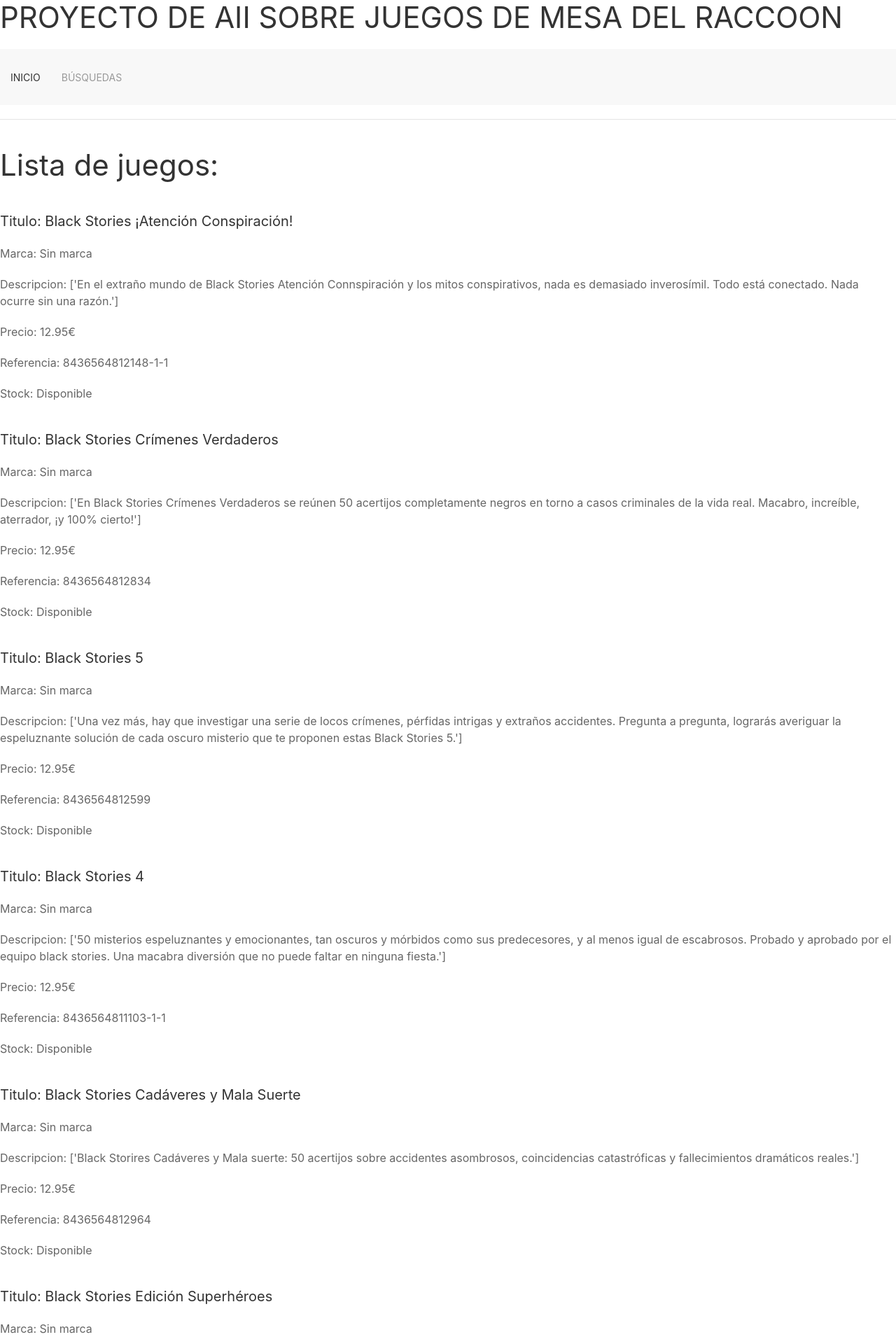
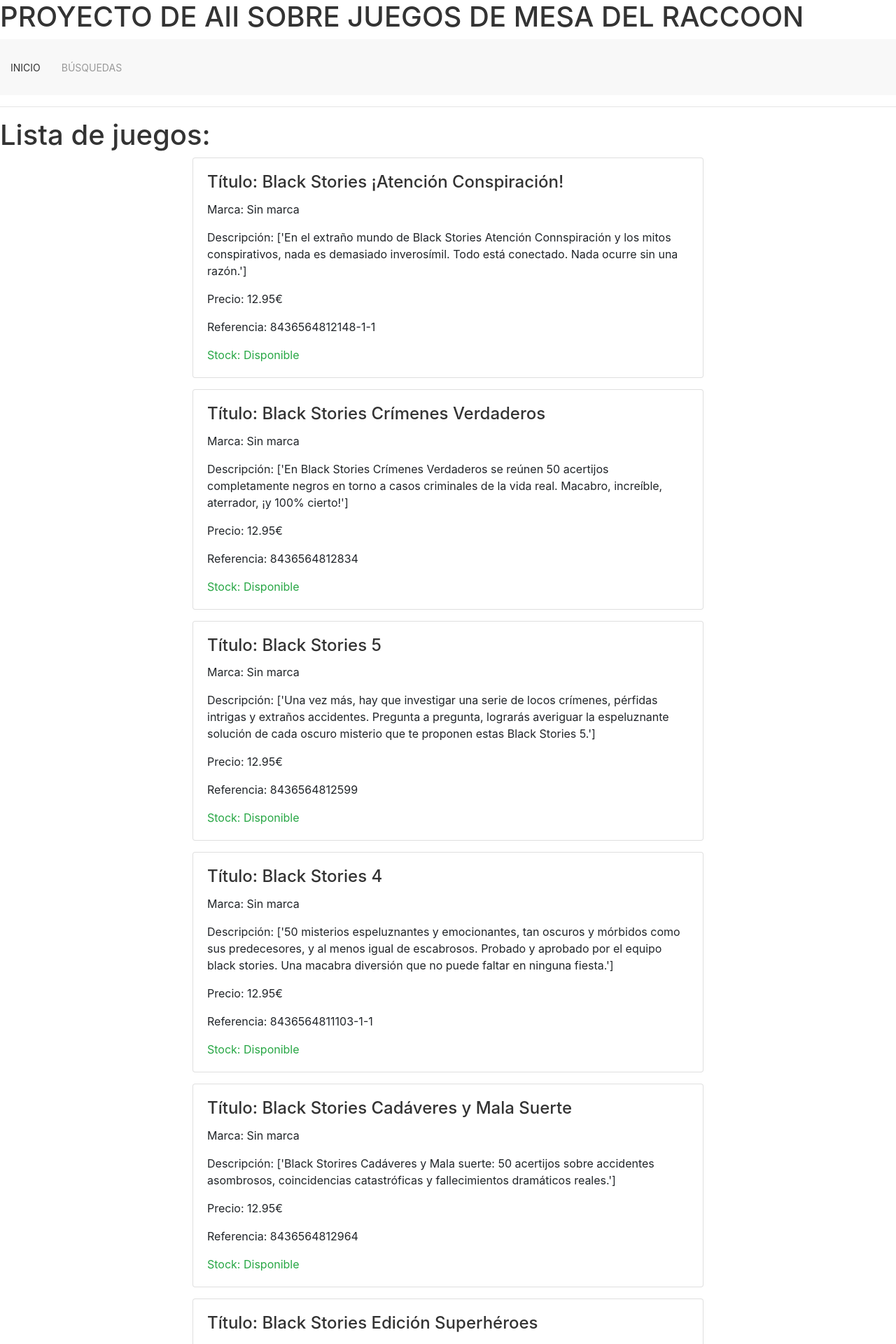
Before and after one commit to carmengl00/AII_PROYECTO, a Django app: page /juegos/ in a window 1280 px wide. Shown: the top 1920 px of the page at 70% size. Run offline with Django 4.2, Linux system fonts and the light colour scheme; data comes from the database, SQL or seed files in the repository; some libraries are stand-ins or nearby versions.

Commit message:
fix: style fix

```diff
--- a/AII/settings.py
+++ b/AII/settings.py
@@ -38,6 +38,7 @@
     'django.contrib.messages',
     'django.contrib.staticfiles',
     'principal',
+    'bootstrap4',
 ]
 
 MIDDLEWARE = [
--- a/AII/urls.py
+++ b/AII/urls.py
@@ -23,4 +23,5 @@
     path('', views.inicio),
     path('cargar/', views.cargar),
     path('juegos/', views.lista_juegos),
+    path('buscar-rango/', views.buscar_rango),
 ]
--- /dev/null
+++ b/principal/forms.py
@@ -0,0 +1,6 @@
+from django import forms
+
+
+class BusquedaPorPrecio(forms.Form):
+    rango1 = forms.FloatField(label="Precio mínimo")
+    rango2 = forms.FloatField(label="Precio máximo", required=True)
--- a/principal/templates/base.html
+++ b/principal/templates/base.html
@@ -28,6 +28,7 @@
                 <div class="uk-navbar-dropdown">
                     <ul class="uk-nav uk-navbar-dropdown-nav">
 						<li><a href="/juegos">Lista de juegos</a></li>
+                        <li><a href="/buscar-rango">Buscar juegos por rango de precio</a></li>
                     </ul>
                 </div>
             </li>
--- a/principal/templates/juegos.html
+++ b/principal/templates/juegos.html
@@ -1,17 +1,32 @@
 {% extends 'base.html' %}
-{% block titulo %} {{titulo}} {% endblock %}
-{%block contenido%}
-    {% for juego in juegos %}
-        <h4>Titulo: {{juego.nombre}}</h4>
-        <p>Marca: {{juego.marca}}</p>
-        <p>Descripcion: {{juego.descripcion}}</p>
-        <p>Precio: {{juego.precio}}€</p>
-        <p>Referencia: {{juego.referencia}}</p>
-        {% if juego.stock > 0 %}
-            <p>Stock: Disponible</p>
-        {% else %}
-            <p>Stock: No disponible</p>
-        {% endif %}
-    {% endfor %}
+{% block titulo %} {{ titulo }} {% endblock %}
+{% block contenido %}
+  <head>
+    <link rel="stylesheet" href="https://stackpath.bootstrapcdn.com/bootstrap/4.5.2/css/bootstrap.min.css">
+  </head>
 
+  <body>
+    <div class="container">
+      <div class="row">
+        <div class="col-md-8 mx-auto">
+          {% for juego in juegos %}
+            <div class="card mb-3">
+              <div class="card-body">
+                <h4 class="card-title">Título: {{ juego.nombre }}</h4>
+                <p class="card-text">Marca: {{ juego.marca }}</p>
+                <p class="card-text">Descripción: {{ juego.descripcion }}</p>
+                <p class="card-text">Precio: {{ juego.precio }}€</p>
+                <p class="card-text">Referencia: {{ juego.referencia }}</p>
+                {% if juego.stock > 0 %}
+                  <p class="card-text text-success">Stock: Disponible</p>
+                {% else %}
+                  <p class="card-text text-danger">Stock: No disponible</p>
+                {% endif %}
+              </div>
+            </div>
+          {% endfor %}
+        </div>
+      </div>
+    </div>
+  </body>
 {% endblock %}
--- a/principal/views.py
+++ b/principal/views.py
@@ -1,13 +1,16 @@
 from django.conf import settings
 from django.shortcuts import render
+from principal.forms import BusquedaPorPrecio
 from principal.models import Juego
 
 from principal.populate import crear_schema, populateDB
+from whoosh.index import open_dir
+from whoosh.qparser import QueryParser
 
 # Create your views here.
 
 def inicio(request):
-    return render(request, 'base.html')
+    return render(request, 'base.html', {'STATIC_URL': settings.STATIC_URL})
 
 
 def cargar(request):
@@ -19,4 +22,22 @@
 
 def lista_juegos(request):
     juegos = Juego.objects.all()
-    return render(request, 'juegos.html', {'titulo': 'Lista de juegos:' , 'juegos':juegos})
+    return render(request, 'juegos.html', {'titulo': 'Lista de juegos:' , 'juegos':juegos, 'STATIC_URL': settings.STATIC_URL})
+
+
+def buscar_rango(request):
+    form = BusquedaPorPrecio(request.GET, request.FILES)
+    if request.method=='POST':
+        form = BusquedaPorPrecio(request.POST)
+        if form.is_valid():
+            rango1 = form.cleaned_data['rango1']
+            rango2 = form.cleaned_data['rango2']
+
+            ix=open_dir("Index")
+            with ix.searcher() as searcher:
+                rango_precio = '['+ str(rango1) + ' TO ' + str(rango2) +']'
+                query = QueryParser("precio", ix.schema).parse(rango_precio)
+                juegos = searcher.search(query, limit=None)
+                mensaje = "Se han encontrado: " + str(len(juegos)) + " resultados con la sentencia " + str(rango1) + " - " + str(rango2)
+                return render(request, 'buscarRango.html', {'results': juegos, 'mensaje': mensaje})
+    return render(request, 'buscarRango.html',{'form':form, 'STATIC_URL': settings.STATIC_URL})
```
Also changed, not shown: principal/templates/buscarRango.html (added, +20 -0 lines).
